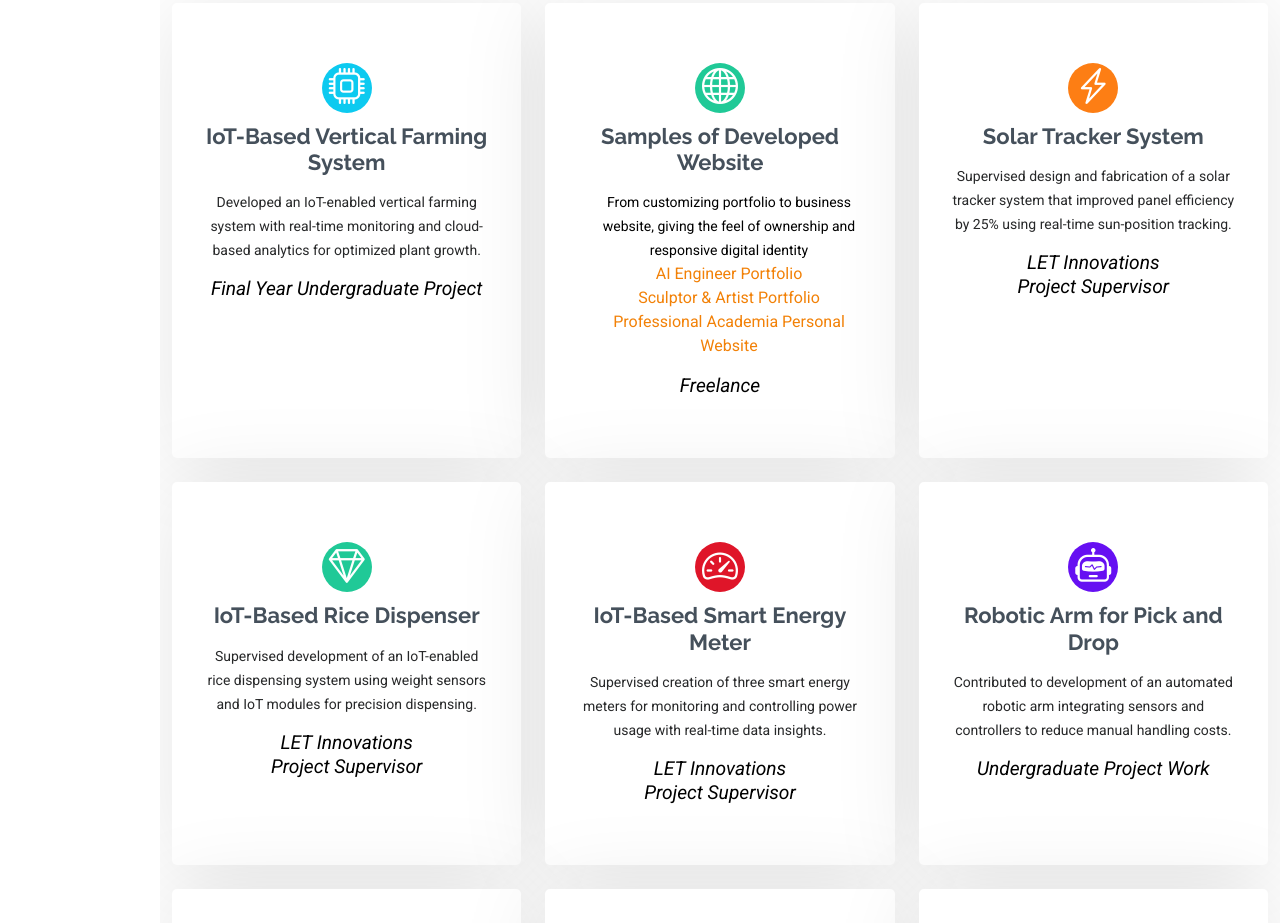
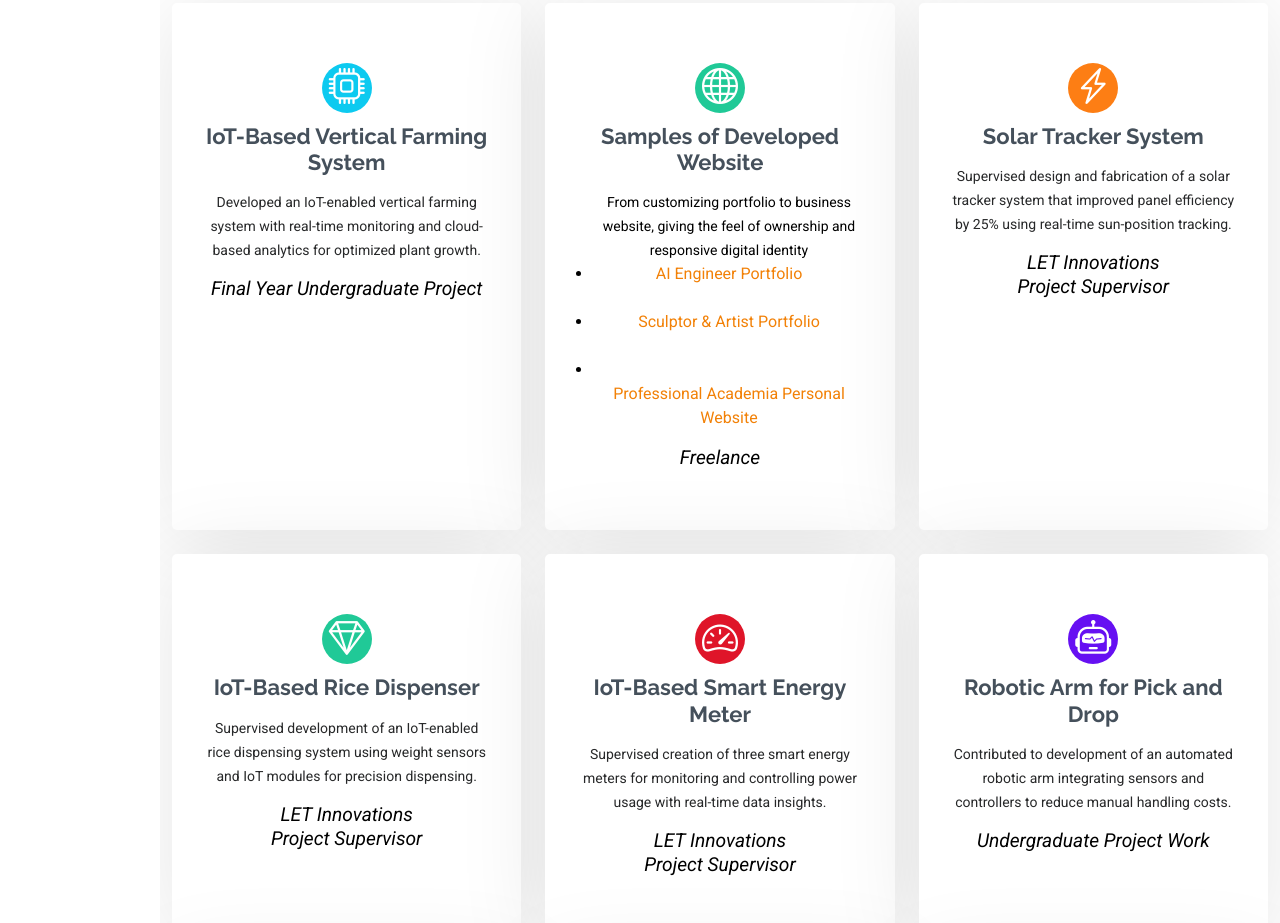
Before and after one commit to JTMidel1/jesutomibamidele, a plain HTML site: page index.html in a window 1280 px wide. Shown: the part 4712-5635 px from the top of the page. Drawn offline with Linux system fonts and the light colour scheme.

Commit message:
link correction

```diff
--- a/index.html
+++ b/index.html
@@ -420,9 +420,9 @@ With experience building web interfaces, working with cross-functional teams, an
     <!-- Three custom website project links -->
     <ul style="margin-top: 15px; font-size: 16px; padding-left: 18px; color: #000;">
       <p>From customizing portfolio to business website, giving the feel of ownership and responsive digital identity</p>
-      <a href="https://victorkolaomolaiye.netlify.app/" >AI Engineer Portfolio </a><br>
-      <a href="https://samuelowolabi.netlify.app">Sculptor & Artist Portfolio </a><br>
-      <a href="https://danielomoyeniadebola.vercel.app/">Professional Academia Personal Website</a>
+      <li><a href="https://victorkolaomolaiye.netlify.app/" >AI Engineer Portfolio </a></li><br>
+      <li><a href="https://samuelowolabi.netlify.app">Sculptor & Artist Portfolio </a></li><br>
+      <li></li><a href="https://danielomoyeniadebola.vercel.app/">Professional Academia Personal Website</a></li>
     </ul>
 
     <p class="project-meta" style="font-size: larger; color: black; margin-top: 15px;">
```
